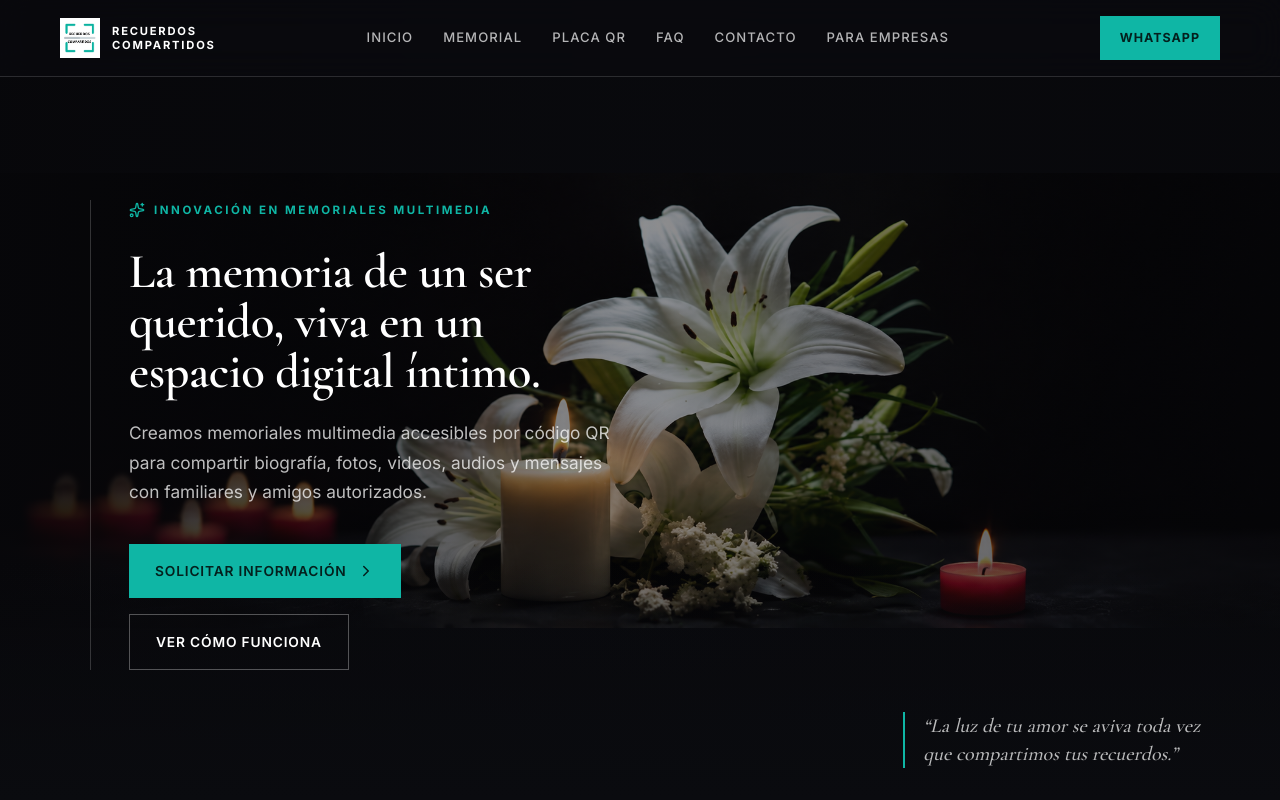
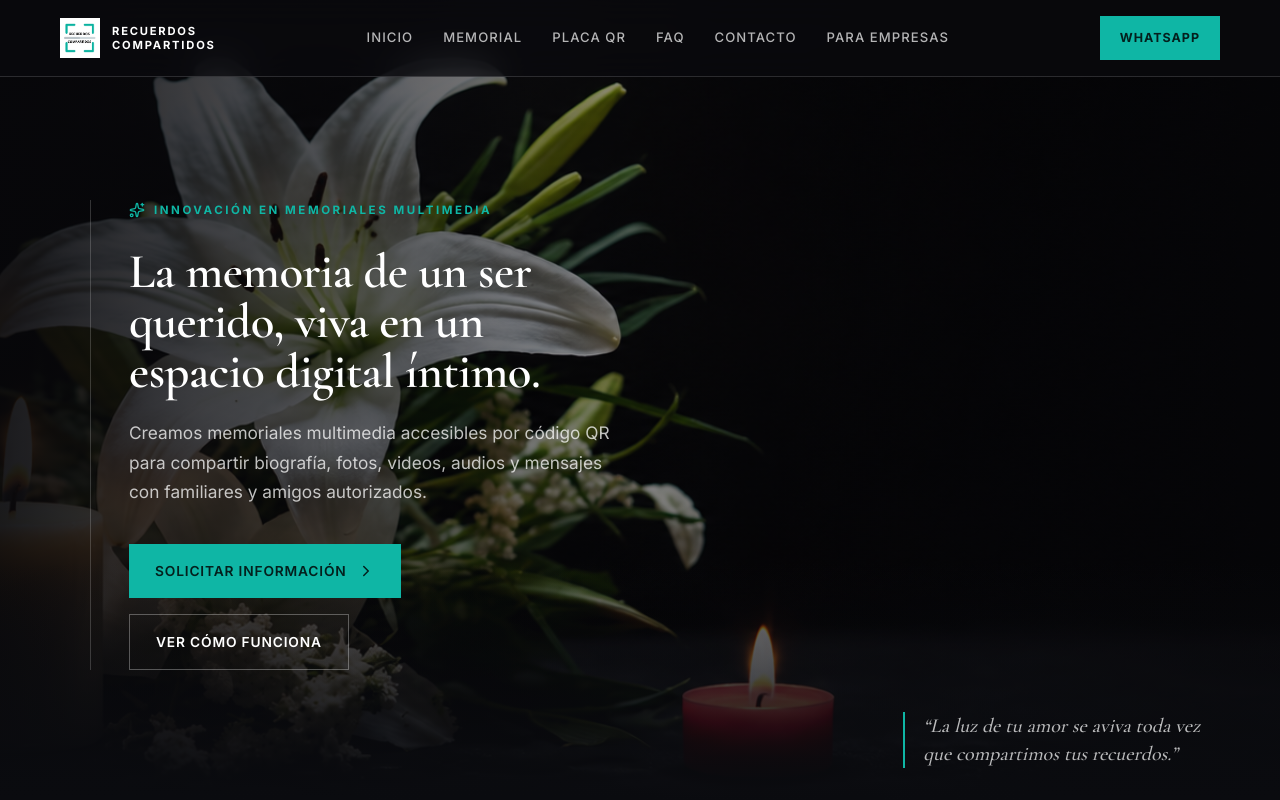
Before and after one commit to Guillemuhana/recuerdos-compartidos, a React (Vite) app: page / in a window 1280 px wide. Shown: the top 800 px of the page. Built offline with nearby package versions, Linux system fonts and the light colour scheme.

Commit message:
Anclar imagen de hero a la derecha para despejarla del texto

```diff
--- a/src/styles.css
+++ b/src/styles.css
@@ -63,7 +63,7 @@ img{max-width:100%;display:block}
 
 /* ---------- Hero ---------- */
 .hero{position:relative;min-height:100svh;display:grid;align-items:center;overflow:hidden;background:var(--dark);color:#fff;padding:140px 0 70px}
-.heroBg{position:absolute;inset:0;background:#0a0b0f url('/assets/hero-home.png') center/contain no-repeat}
+.heroBg{position:absolute;inset:0;background:#0a0b0f url('/assets/hero-home.png') right center/cover no-repeat}
 .heroBg::after{content:"";position:absolute;inset:0;background:linear-gradient(90deg,rgba(7,7,10,.92),rgba(7,7,10,.45),rgba(7,7,10,.72))}
 .hero::after{content:"";position:absolute;inset:auto 0 0;height:240px;background:linear-gradient(transparent,var(--dark))}
 .heroContent{position:relative;z-index:2;width:min(540px,90%);margin-left:clamp(22px,7vw,90px);border-left:1px solid rgba(255,255,255,.18);padding-left:clamp(22px,3vw,42px)}
```
